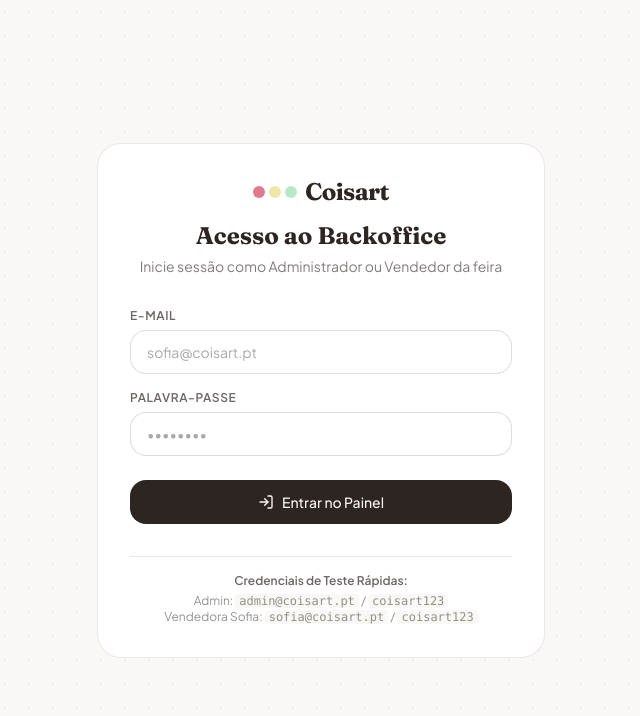
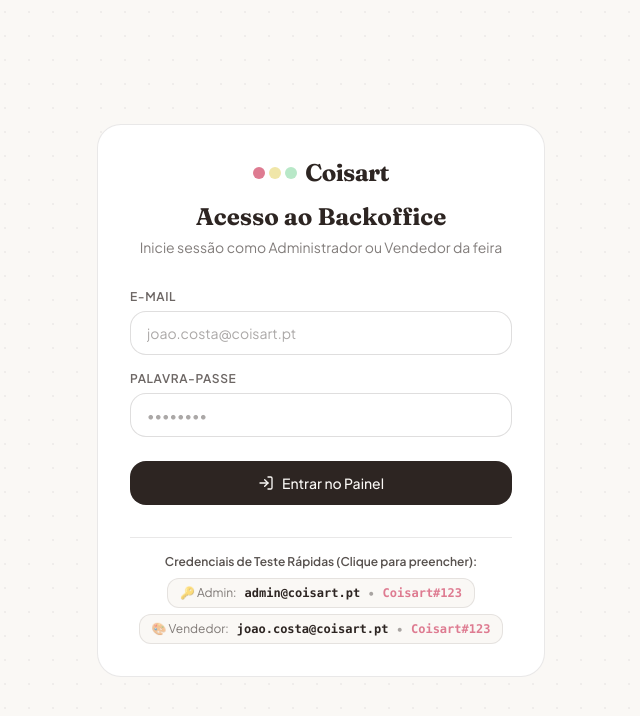
Before and after one commit to joaosmoreira/coisart, a React (Vite) app: page /login in a window 1280 px wide. Shown: the top 716 px of the page, without its empty margins (319-959 px from the left). Built offline with nearby package versions, Linux system fonts and the light colour scheme.

Commit message:
Update login page test credentials to admin@coisart.pt and joao.costa@coisart.pt with password Coisart#123

```diff
--- a/src/pages/admin/AdminLoginPage.tsx
+++ b/src/pages/admin/AdminLoginPage.tsx
@@ -57,7 +57,7 @@ export const AdminLoginPage: React.FC = () => {
           <Input
             label="E-mail"
             type="email"
-            placeholder="sofia@coisart.pt"
+            placeholder="joao.costa@coisart.pt"
             value={email}
             onChange={(e) => setEmail(e.target.value)}
             required
@@ -75,10 +75,30 @@ export const AdminLoginPage: React.FC = () => {
           </Button>
         </form>
 
-        <div className="mt-8 pt-4 border-t border-ink/10 text-center text-xs text-ink/50">
-          <p className="font-semibold text-ink/70 mb-1">Credenciais de Teste Rápidas:</p>
-          <p>Admin: <code className="bg-cream px-1 rounded">admin@coisart.pt</code> / <code className="bg-cream px-1 rounded">coisart123</code></p>
-          <p>Vendedora Sofia: <code className="bg-cream px-1 rounded">sofia@coisart.pt</code> / <code className="bg-cream px-1 rounded">coisart123</code></p>
+        <div className="mt-8 pt-4 border-t border-ink/10 text-center text-xs text-ink/60 space-y-2">
+          <p className="font-semibold text-ink/80">Credenciais de Teste Rápidas (Clique para preencher):</p>
+          <div className="flex flex-col gap-1.5 items-center">
+            <button
+              type="button"
+              onClick={() => { setEmail('admin@coisart.pt'); setPassword('Coisart#123'); }}
+              className="px-3 py-1.5 rounded-xl bg-cream hover:bg-lemon/50 border border-ink/10 transition-colors flex items-center gap-2 text-xs"
+            >
+              <span>🔑 Admin:</span>
+              <code className="font-bold text-ink">admin@coisart.pt</code>
+              <span className="text-ink/40">•</span>
+              <code className="font-bold text-rose">Coisart#123</code>
+            </button>
+            <button
+              type="button"
+              onClick={() => { setEmail('joao.costa@coisart.pt'); setPassword('Coisart#123'); }}
+              className="px-3 py-1.5 rounded-xl bg-cream hover:bg-lemon/50 border border-ink/10 transition-colors flex items-center gap-2 text-xs"
+            >
+              <span>🎨 Vendedor:</span>
+              <code className="font-bold text-ink">joao.costa@coisart.pt</code>
+              <span className="text-ink/40">•</span>
+              <code className="font-bold text-rose">Coisart#123</code>
+            </button>
+          </div>
         </div>
       </Card>
     </div>
```
